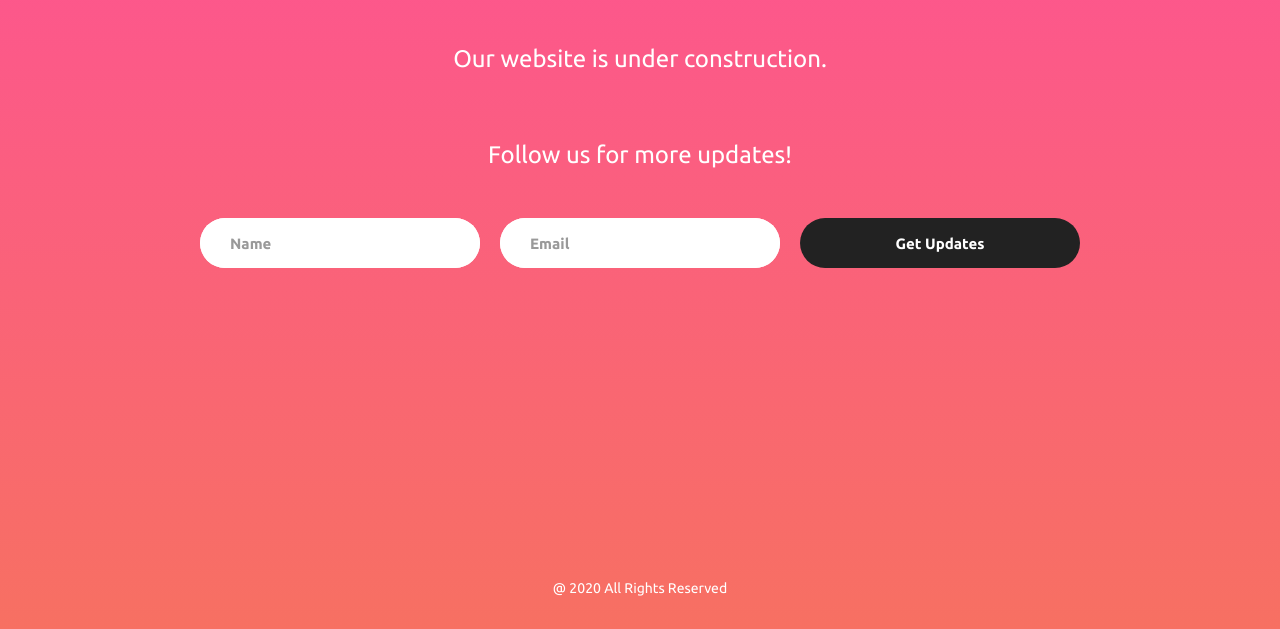
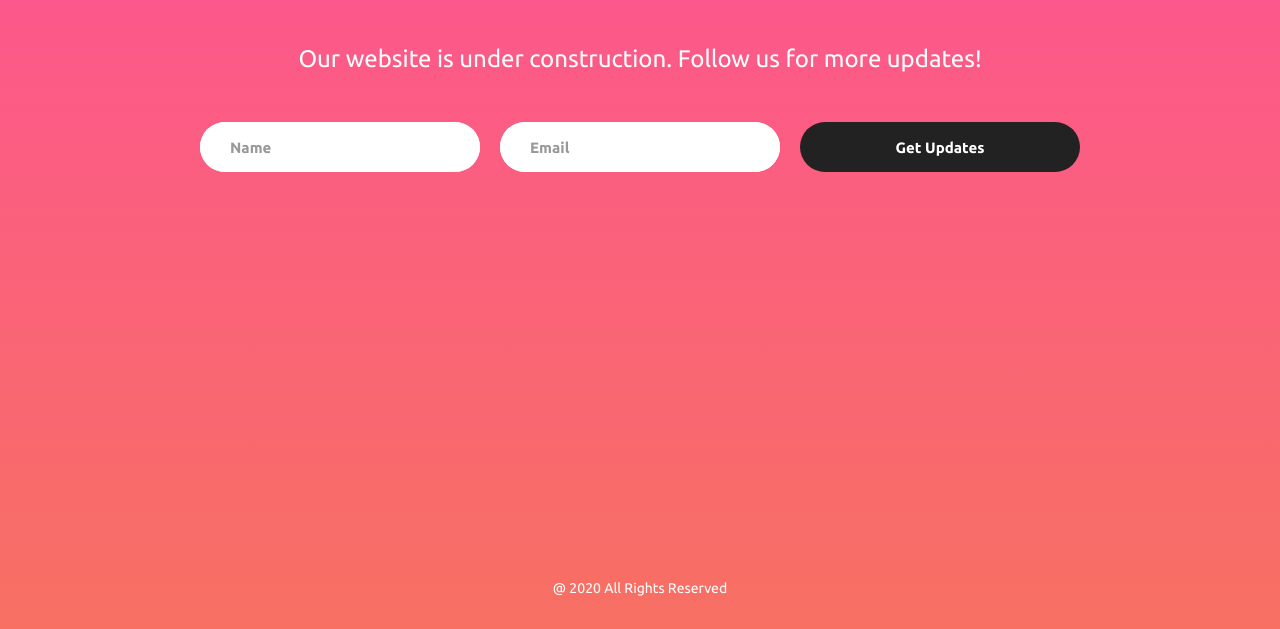
Before and after one commit to sweetbabyphotography/SweetBabyPhotography, a plain HTML site: page index.html in a window 1280 px wide. Shown: the part 171-800 px from the top of the page. Drawn offline with Linux system fonts and the light colour scheme.

Commit message:
Update index.html

```diff
--- a/index.html
+++ b/index.html
@@ -53,10 +53,7 @@
 
 			<p class="txt-center l1-txt2 p-b-43 wsize2">
 				Our website is under construction.
-			</p>
-
-			<p class="txt-center l1-txt2 p-b-43 wsize2">
-			Follow us for more updates!
+				Follow us for more updates!
 			</p>
 
 			<form class="flex-w flex-c-m w-full contact100-form validate-form">
```
